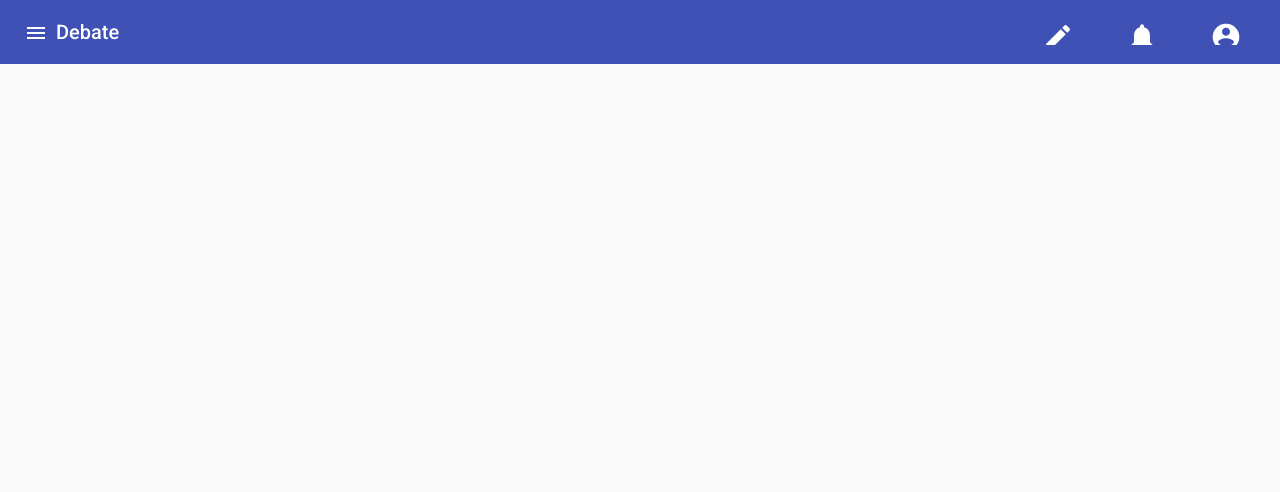
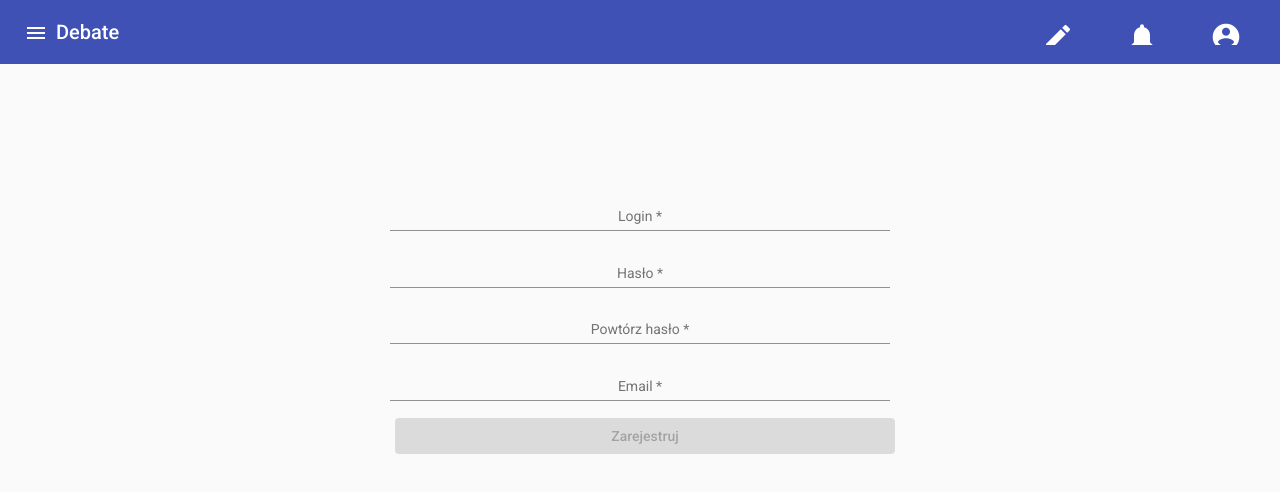
Before and after one commit to borysewicz/debate, an Angular app in the folder sources/Debate-frontend/: page /register in a window 1280 px wide. Before the commit this address led to /. Shown: the top 492 px of the page. Built offline with nearby package versions, Linux system fonts and the light colour scheme.

Commit message:
created registration page created login page but without logic created userService and userDto set routing to navigate between pages

```diff
--- a/sources/Debate-frontend/src/app/app-routing.module.ts
+++ b/sources/Debate-frontend/src/app/app-routing.module.ts
@@ -2,10 +2,14 @@ import { NgModule } from '@angular/core';
 import {RouterModule, Routes} from '@angular/router';
 import { HomepageComponent } from './homepage/homepage.component';
 import { AddUpdateDebateComponent } from './debate/add-update-debate/add-update-debate.component';
+import { LoginpageComponent } from './loginpage/loginpage.component';
+import {RegistrationComponent} from './loginpage/registration/registration.component';
 
 const routes: Routes = [
   { path: "addDebate", component: AddUpdateDebateComponent},
   { path: "home", component: HomepageComponent},
+  {path: "login", component: LoginpageComponent},
+  {path: "register", component: RegistrationComponent},
   { path: "", redirectTo: "/home", pathMatch: "full"}
 ];
 
--- a/sources/Debate-frontend/src/app/app.component.html
+++ b/sources/Debate-frontend/src/app/app.component.html
@@ -17,11 +17,11 @@
         notifications
       </mat-icon>
     </button>
-    <button mat-button>
-    <mat-icon class="toolbar-icon">
-      account_circle
-    </mat-icon>
-  </button>
+    <button mat-button class="login-button" routerLink="/login" >
+      <mat-icon class="toolbar-icon login-user">
+          account_circle
+      </mat-icon>
+    </button>
   </mat-toolbar-row>
 </mat-toolbar>
 <mat-sidenav-container class="h100">
--- /dev/null
+++ b/sources/Debate-frontend/src/app/dto/user.dto.ts
@@ -0,0 +1,6 @@
+export interface UserDto {
+    login: string;
+    password: string;
+    email: string;
+    role: string;
+}
--- /dev/null
+++ b/sources/Debate-frontend/src/app/loginpage/loginpage.component.html
@@ -0,0 +1,14 @@
+<div class="loginContent">
+    <form class="login-form" (ngSubmit)="onSubmit()">
+        <mat-form-field class="example-full-width">
+            <mat-label>Login</mat-label>
+            <input matInput placeholder="Podaj swój login" [(ngModel)]="model.login" name="login">
+        </mat-form-field>
+        <mat-form-field class="example-full-width">
+            <mat-label>Hasło</mat-label>
+            <input matInput type="password" placeholder="Wprowadź swoje hasło" [(ngModel)]="model.password" name="password">
+        </mat-form-field>
+        <button mat-raised-button color="primary" type="submit" style="margin-bottom: 7em; width: 30%; margin-left: 5px;" >Zaloguj</button>
+        <button mat-button class="go-register-button" routerLink="/register">Nie masz jeszcze konta? Zarejestruj się</button>
+    </form>
+</div>
--- /dev/null
+++ b/sources/Debate-frontend/src/app/loginpage/loginpage.component.scss
@@ -0,0 +1,15 @@
+.login-form {
+    min-width: 150px;
+    max-width: 500px;
+    width: 50%;
+    margin: auto;
+  }
+
+.example-full-width {
+    width: 100%;
+    text-align: center;
+}
+
+.loginContent {
+  margin-top: 10%;
+}
--- /dev/null
+++ b/sources/Debate-frontend/src/app/loginpage/loginpage.component.ts
@@ -0,0 +1,25 @@
+import { Component, OnInit } from '@angular/core';
+import { Router } from '@angular/router';
+import { UserDto } from '../dto/user.dto';
+import { UserService } from '../services/user.service';
+
+@Component({
+  selector: 'app-loginpage',
+  templateUrl: './loginpage.component.html',
+  styleUrls: ['./loginpage.component.scss']
+})
+export class LoginpageComponent implements OnInit {
+  model: UserDto;
+
+  constructor(private userService: UserService) {
+    this.model = {login: "", password:"", email: "", role:""};
+  }
+
+  ngOnInit(): void {
+  }
+
+  onSubmit(){
+    //todo log-in user logic
+    console.log("DUPA");
+  }
+}
--- /dev/null
+++ b/sources/Debate-frontend/src/app/loginpage/registration/registration.component.html
@@ -0,0 +1,21 @@
+<div class="registrationContent">
+    <form class="reg-form" #regform="ngForm" (ngSubmit)="onSubmit()">
+        <mat-form-field class="example-full-width">
+            <mat-label>Login</mat-label>
+            <input matInput placeholder="Podaj swój login" required [(ngModel)]="model.login" name="login">
+        </mat-form-field>
+        <mat-form-field class="example-full-width">
+            <mat-label>Hasło</mat-label>
+            <input matInput type="password" placeholder="Wprowadź swoje hasło" required [(ngModel)]="model.password" name="password">
+        </mat-form-field>
+        <mat-form-field class="example-full-width">
+            <mat-label>Powtórz hasło</mat-label>
+            <input matInput type="password" placeholder="Wprowadź swoje hasło ponownie" required [(ngModel)]="passwordCheck" name="passwordCheck">
+        </mat-form-field>
+        <mat-form-field class="example-full-width">
+            <mat-label>Email</mat-label>
+            <input matInput type="email" placeholder="Podaj swój email" required [(ngModel)]="model.email" name="email">
+        </mat-form-field>
+        <button mat-raised-button color="primary" [disabled]="!regform.form.valid" type="submit" style="margin-bottom: 7em; width: 100%; margin-left: 5px;" >Zarejestruj</button>
+    </form>
+</div>
--- /dev/null
+++ b/sources/Debate-frontend/src/app/loginpage/registration/registration.component.scss
@@ -0,0 +1,15 @@
+.reg-form {
+    min-width: 150px;
+    max-width: 500px;
+    width: 50%;
+    margin: auto;
+  }
+
+.example-full-width {
+    width: 100%;
+    text-align: center;
+}
+
+.registrationContent {
+  margin-top: 10%;
+}
--- /dev/null
+++ b/sources/Debate-frontend/src/app/loginpage/registration/registration.component.ts
@@ -0,0 +1,42 @@
+import { Component, OnInit, ViewChild } from '@angular/core';
+import { UserDto } from 'src/app/dto/user.dto';
+import { UserService } from 'src/app/services/user.service';
+import { Router } from '@angular/router';
+import { NgForm } from '@angular/forms';
+
+@Component({
+  selector: 'app-registration',
+  templateUrl: './registration.component.html',
+  styleUrls: ['./registration.component.scss']
+})
+export class RegistrationComponent implements OnInit {
+  model: UserDto;
+  passwordCheck: string;
+
+  @ViewChild("regform") regform: NgForm;
+
+  constructor(private userService: UserService, private router: Router) {
+    this.model = {login: "", password:"", email:"", role:"USER"};
+  }
+
+  ngOnInit(): void {
+  }
+
+  onSubmit(){
+    if (!this.regform.form.valid){
+      return;
+    }
+    if(this.regform.controls.password.value === this.regform.controls.passwordCheck.value){
+      this.model.login = this.regform.controls.login.value;
+      this.model.password = this.regform.controls.password.value;
+      this.model.email = this.regform.controls.email.value;
+      // todo when successful registration then log-in user to new account
+      this.userService.addUser(this.model).subscribe(
+        res => this.router.navigate(["/home"]),
+        err => console.log(err)
+    );
+    }else{
+      alert("Wprowadzono różne hasła!");
+    }
+  }
+}
--- a/sources/Debate-frontend/src/app/services/debate.service.ts
+++ b/sources/Debate-frontend/src/app/services/debate.service.ts
@@ -8,7 +8,7 @@ import { Debate } from '../dto/debate.dto';
   providedIn: 'root',
 })
 export class DebateService {
-  private endpoint = 'https://localhost:80/api/debate';
+  private endpoint = 'http://localhost:8080/api/debate';
 
   constructor(private http: HttpClient) {}
 
--- /dev/null
+++ b/sources/Debate-frontend/src/app/services/user.service.ts
@@ -0,0 +1,25 @@
+import { HttpClient } from '@angular/common/http';
+import { UserDto } from './../dto/user.dto';
+import { from, Observable } from 'rxjs';
+import { Injectable } from '@angular/core';
+
+@Injectable({
+    providedIn: 'root'
+  })
+export class UserService {
+    userRole: string = "USER";
+    private endpoint = 'http://localhost:8080/api/user';
+
+    constructor(private http: HttpClient) {}
+
+    addUser(user: UserDto):Observable<UserDto>{
+        user.role = this.userRole;
+        return this.http.post<UserDto>(`${this.endpoint}/add`,user);
+    }
+
+    logToAccount(user: UserDto):Observable<UserDto>{
+        //todo return http method to log-in user when endpoint ready
+        user.role = this.userRole;
+        return;
+    }
+}
```
Also changed, not shown: sources/Debate-frontend/src/app/app.module.ts (+6 -1 lines), 2 other files (tests, documents, lock files or other folders).
